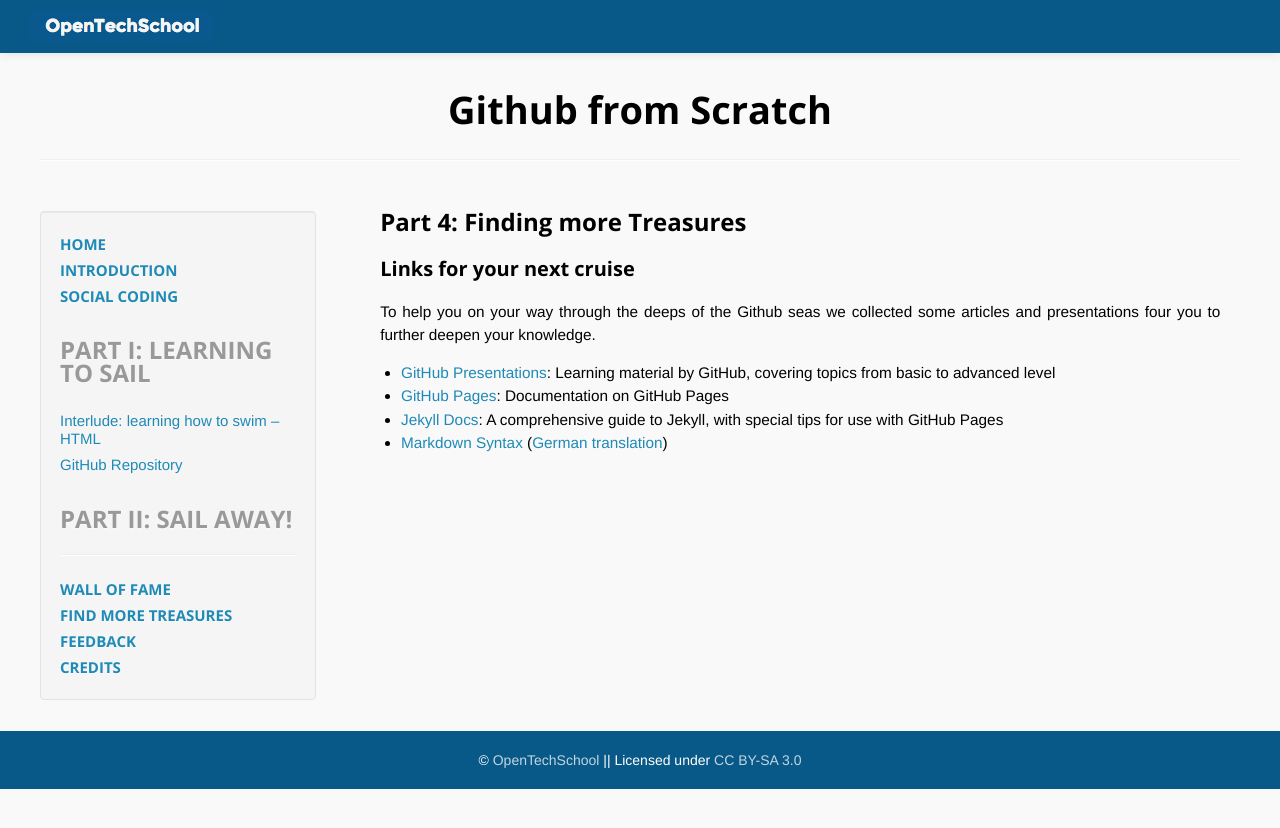
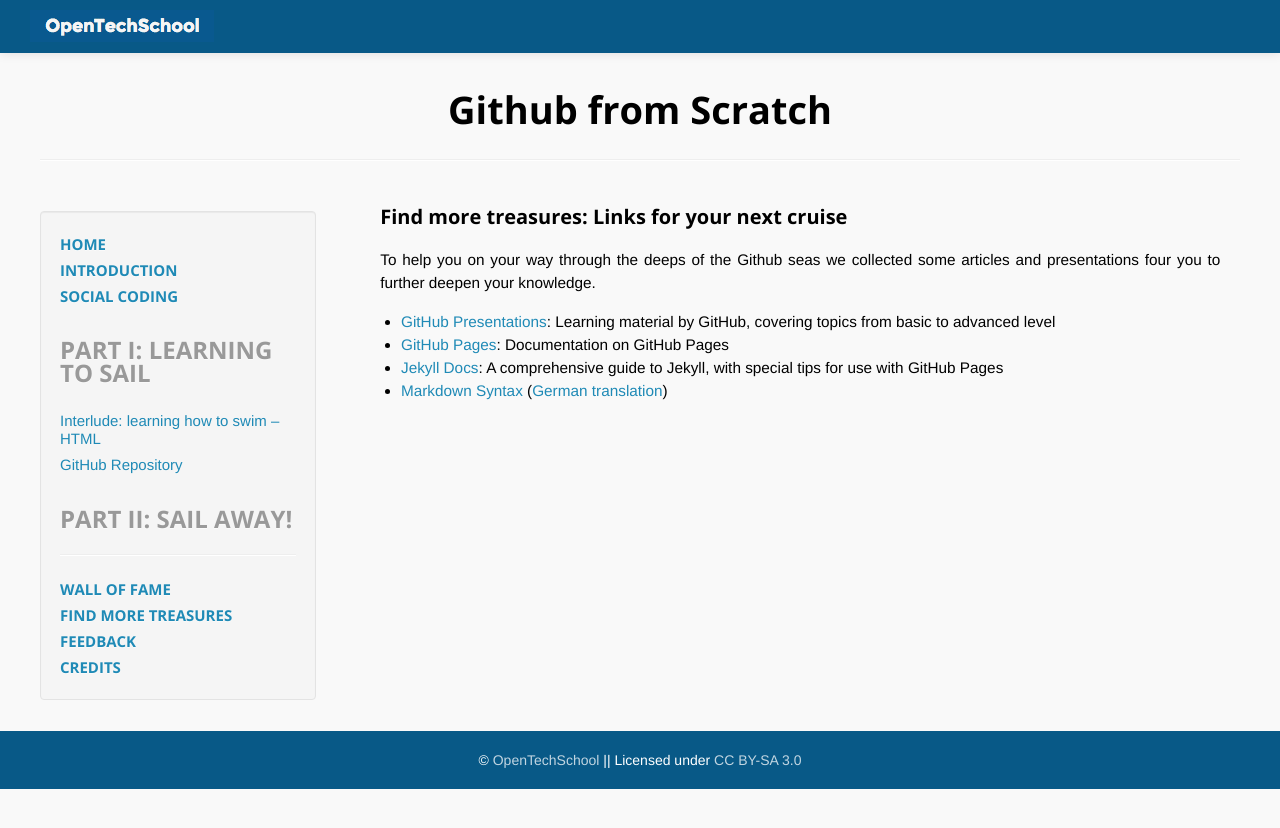
Before and after one commit to afknapping/github-from-scratch, a Jekyll site: the page built from _posts/2013-11-02-find-more-treasures.md, in a window 1280 px wide. Shown: the top 828 px of the page. Built offline with Jekyll 4.4.1, drawn with Linux system fonts in a browser that asks for light colours; Markdown is read by kramdown in place of the engine named in the settings.

Commit message:
lesson updates

```diff
--- a/_posts/2013-11-02-find-more-treasures.md
+++ b/_posts/2013-11-02-find-more-treasures.md
@@ -1,8 +1,6 @@
 ---
 layout: post
-title:  "Links for your next cruise"
-category: "Part 4: Finding more Treasures"
-chapter: "four"
+title:  "Find more treasures: Links for your next cruise"
 ---
 
 To help you on your way through the deeps of the Github seas we collected some articles and presentations four you to further deepen your knowledge.
```
Also changed, not shown: _posts/2013-10-26-github-repository.md (renamed from _posts/2013-10-26-learning-to-sail.md).
